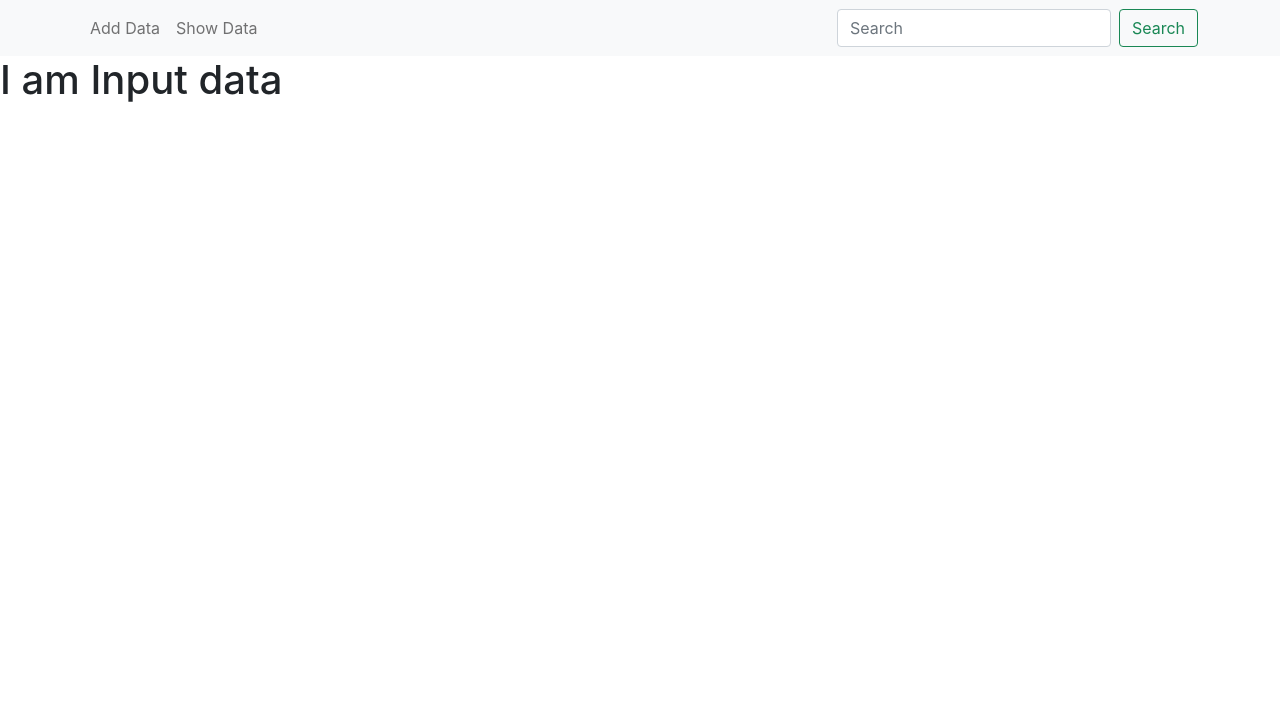
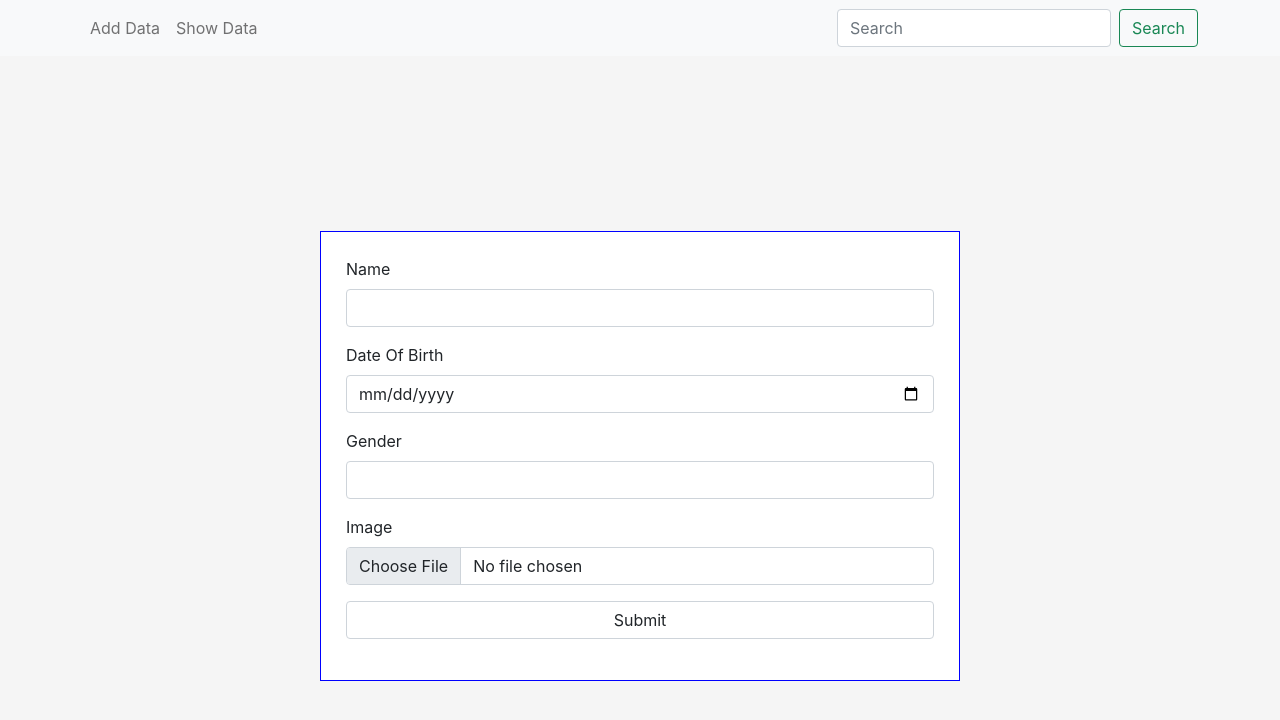
Before and after one commit to akjilani120/secqure-client, a React (Create React App) app: page / in a window 1280 px wide. Shown: the top 720 px of the page. Built offline with nearby package versions, Linux system fonts and the light colour scheme.

Commit message:
added input style

```diff
--- a/package.json
+++ b/package.json
@@ -10,6 +10,7 @@
     "react-dom": "^18.2.0",
     "react-router-dom": "^6.3.0",
     "react-scripts": "5.0.1",
+    "react-time-picker": "^4.5.0",
     "web-vitals": "^2.1.4"
   },
   "scripts": {
--- a/src/Pages/InputData.js
+++ b/src/Pages/InputData.js
@@ -1,9 +1,37 @@
 import React from 'react';
+import './Style.css'
+const InputData = () => {
 
-const InputData = () => {
     return (
-        <div>
-            <h1>I am Input data</h1>
+        <div className='input-data-header'>
+            <div className="input-data-body">
+                <form>
+                    <div class="mb-3">
+                        <label for="exampleInputEmail1" class="form-label">Name</label>
+                        <input type="text" class="form-control" id="exampleInputEmail1" aria-describedby="emailHelp" />
+
+                    </div>
+                    <div class="mb-3">
+                        <label for="exampleInputPassword1" class="form-label">Date Of Birth</label>
+                        <input type="date" class="form-control" id="exampleInputPassword1" />
+                    </div>
+                    <div class="mb-3">
+                        <label for="exampleInputPassword1" class="form-label">Gender</label>
+                        <input type="text" class="form-control" id="exampleInputPassword1" />
+                    </div>
+                    <div class="mb-3">
+                        <label for="exampleInputPassword1" class="form-label">Image</label>
+                        <input type="file" class="form-control" id="exampleInputPassword1" />
+                    </div>
+
+                    <div class="mb-3">
+
+                        <input type="submit" class="form-control" value="Submit" id="exampleInputPassword1" />
+                    </div>
+
+
+                </form>
+            </div>
         </div>
     );
 };
--- /dev/null
+++ b/src/Pages/Style.css
@@ -0,0 +1,23 @@
+*{
+    box-sizing: border-box;
+    padding: 0;
+    margin: 0;
+}
+.input-data-header{
+    background-color: whitesmoke;
+    height: 100vh;
+    display: flex;
+    justify-content: center;
+    align-items: center;
+}
+.input-data-body{
+    width: 50%;
+    padding: 25px;
+    background-color: white;
+    border: 1px solid blue;
+}
+@media screen and (max-width:750px) {
+    .input-data-body{
+        width: 98%;
+    }
+}
```
Also changed, not shown: 1 other file (tests, documents, lock files or other folders).
